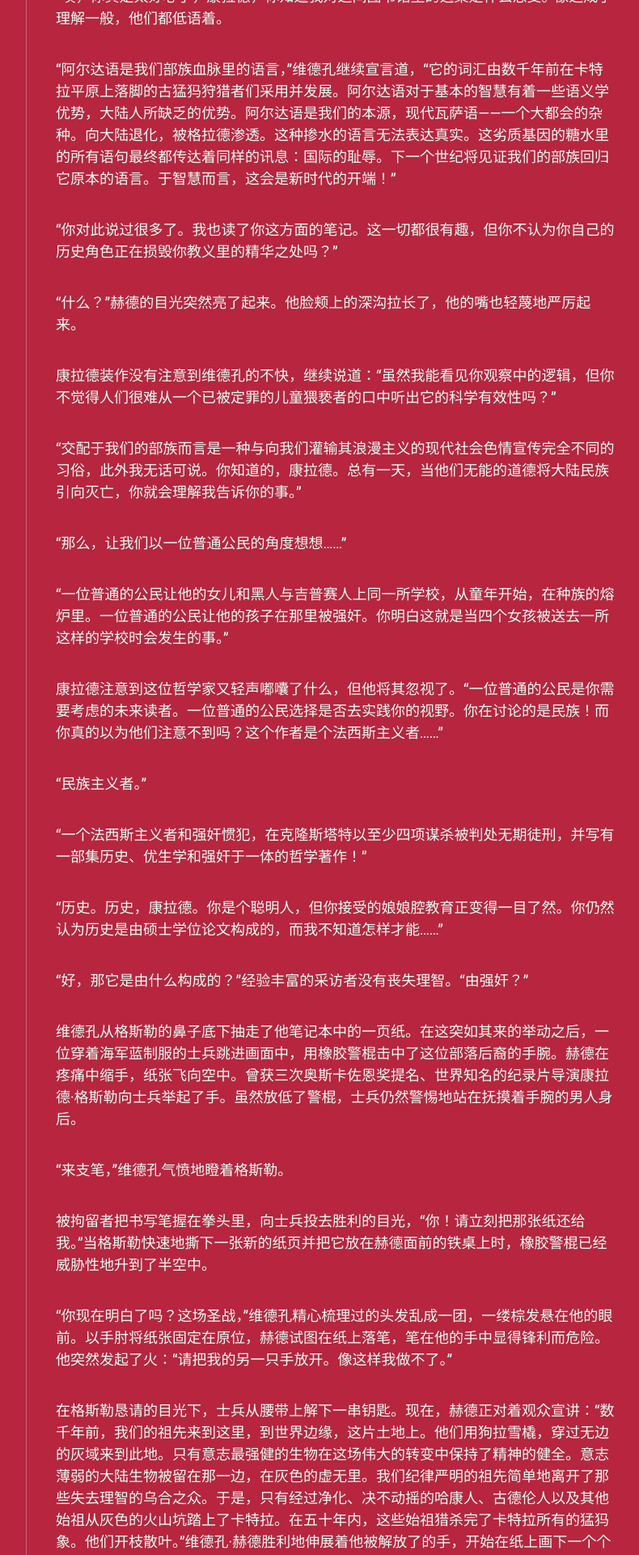
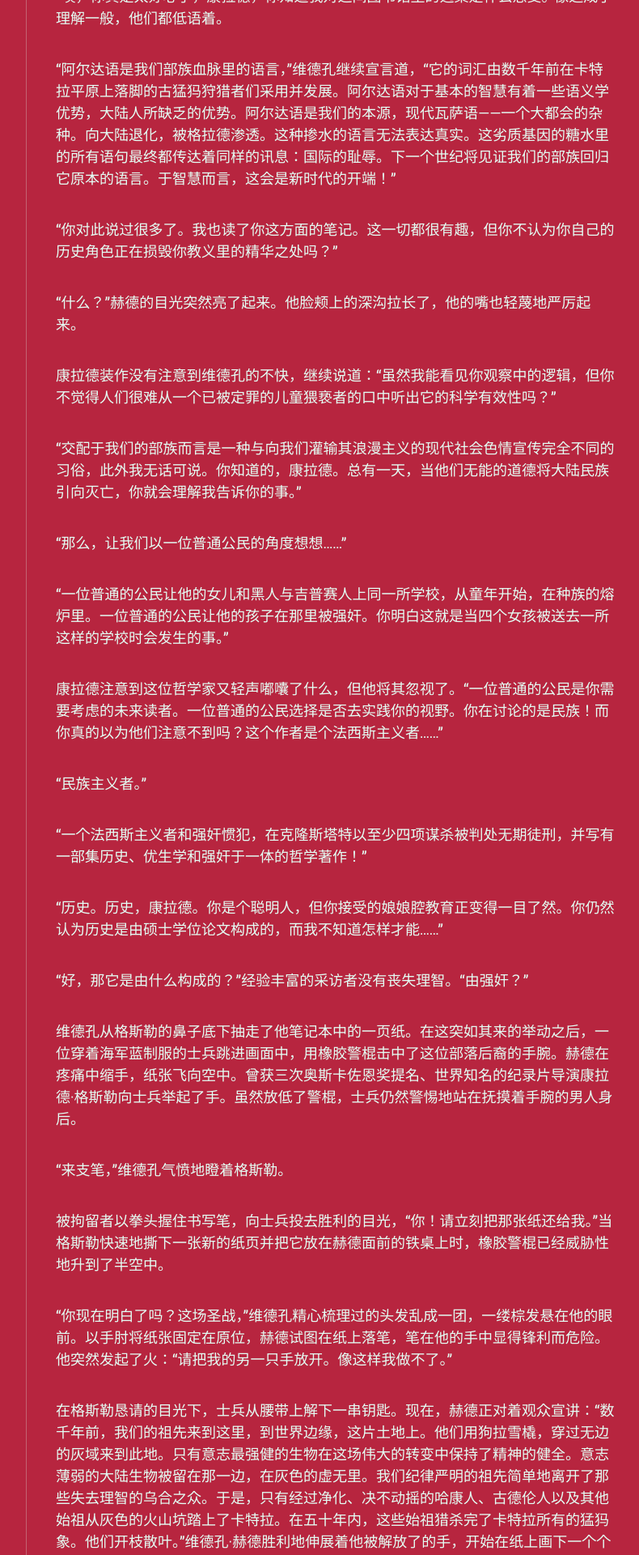
Before and after one commit to scatterdclouds/scatterdclouds.github.io, a Jekyll site: the page built from _posts/2023-08-24-vitkunhird.md, in a window 1280 px wide. Shown: the part 3080-5000 px from the top of the page at 81% size, without its empty margins (357-1147 px from the left). Built offline with Jekyll 4.4.1, drawn with Linux system fonts in a browser that asks for light colours; nearby versions of some CDN libraries; some web fonts are replaced; comment, search, counter and statistics services are not loaded.

Commit message:
Update 2023-08-24-vitkunhird.md

```diff
--- a/_posts/2023-08-24-vitkunhird.md
+++ b/_posts/2023-08-24-vitkunhird.md
@@ -95,7 +95,7 @@ Extract from "4. Vitkun Hird" from *Sacred and Terrible Air* by Robert Kurvitz
 
 “来支笔，”维德孔气愤地瞪着格斯勒。
 
-被拘留者把书写笔握在拳头里，向士兵投去胜利的目光，“你！请立刻把那张纸还给我。”当格斯勒快速地撕下一张新的纸页并把它放在赫德面前的铁桌上时，橡胶警棍已经威胁性地升到了半空中。
+被拘留者以拳头握住书写笔，向士兵投去胜利的目光，“你！请立刻把那张纸还给我。”当格斯勒快速地撕下一张新的纸页并把它放在赫德面前的铁桌上时，橡胶警棍已经威胁性地升到了半空中。
 
 “你现在明白了吗？这场圣战，”维德孔精心梳理过的头发乱成一团，一缕棕发悬在他的眼前。以手肘将纸张固定在原位，赫德试图在纸上落笔，笔在他的手中显得锋利而危险。他突然发起了火：“请把我的另一只手放开。像这样我做不了。”
 
```
